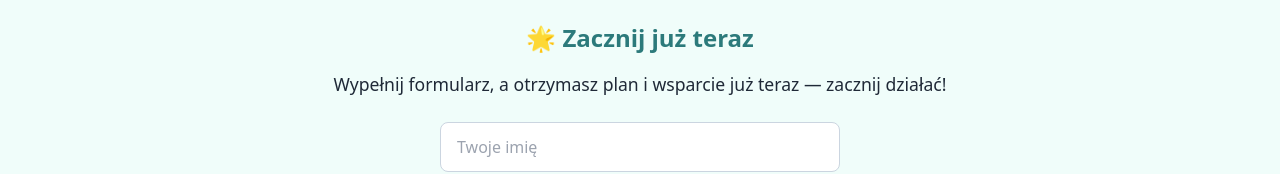
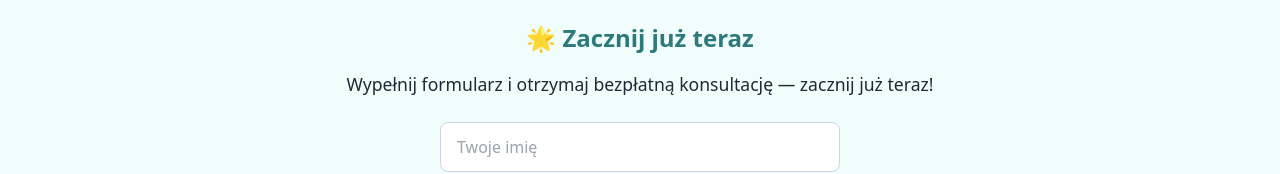
Before and after one commit to Maksym-tech704/wstroneformy, a plain HTML site: page сleanclinic/index.html in a window 1280 px wide. Shown: the part 492-666 px from the top of the page. Drawn offline with nearby package versions, Linux system fonts and the light colour scheme.

Commit message:
Update index.html

```diff
--- a/сleanclinic/index.html
+++ b/сleanclinic/index.html
@@ -40,7 +40,7 @@
 
   <section class="bg-teal-50 p-8 text-center">
     <h2 class="text-2xl font-bold mb-4">🌟 Zacznij już teraz</h2>
-    <p class="mb-6 max-w-2xl mx-auto">Wypełnij formularz, a otrzymasz plan i wsparcie już teraz — zacznij działać!</p>
+    <p class="mb-6 max-w-2xl mx-auto">Wypełnij formularz i otrzymaj bezpłatną konsultację — zacznij już teraz!</p>
 
     <form action="https://formsubmit.co/vasa.123456fas@gmail.com" method="POST">
       <input type="text" name="name" placeholder="Twoje imię" required />
```
